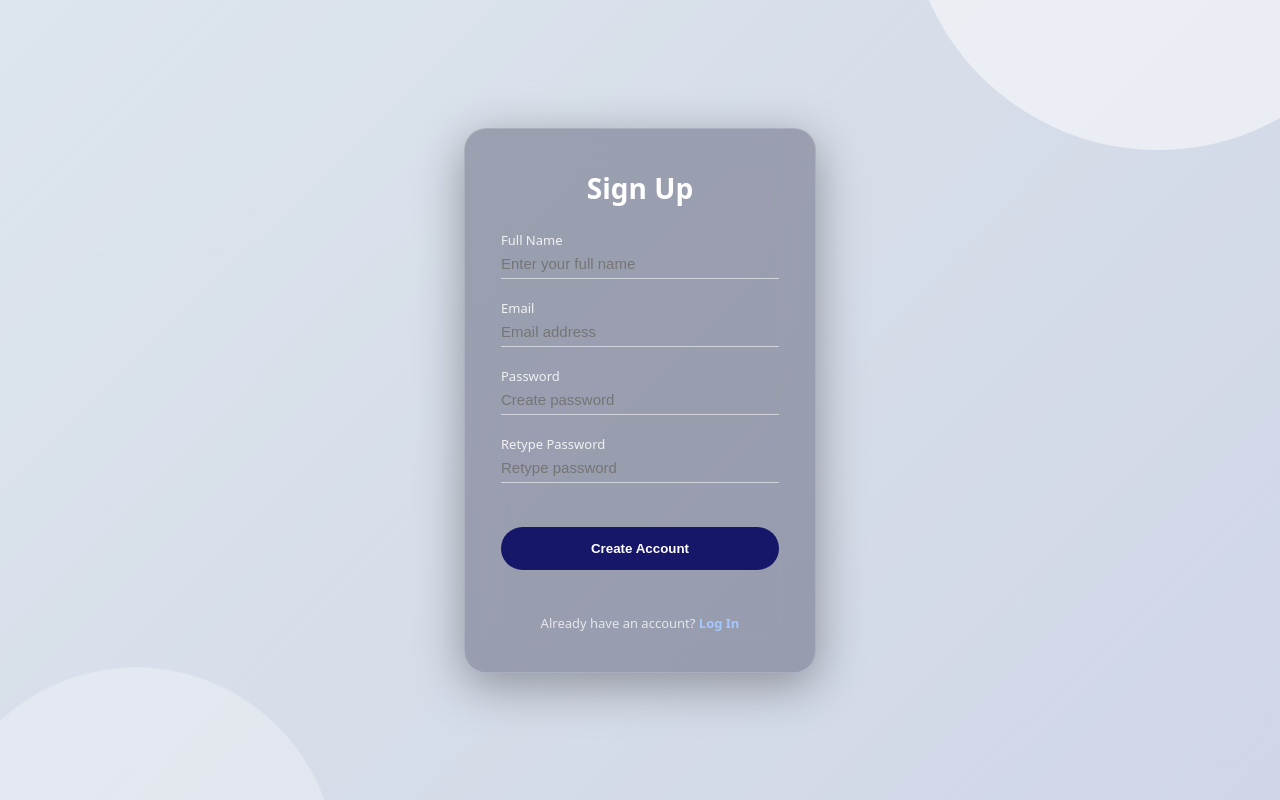
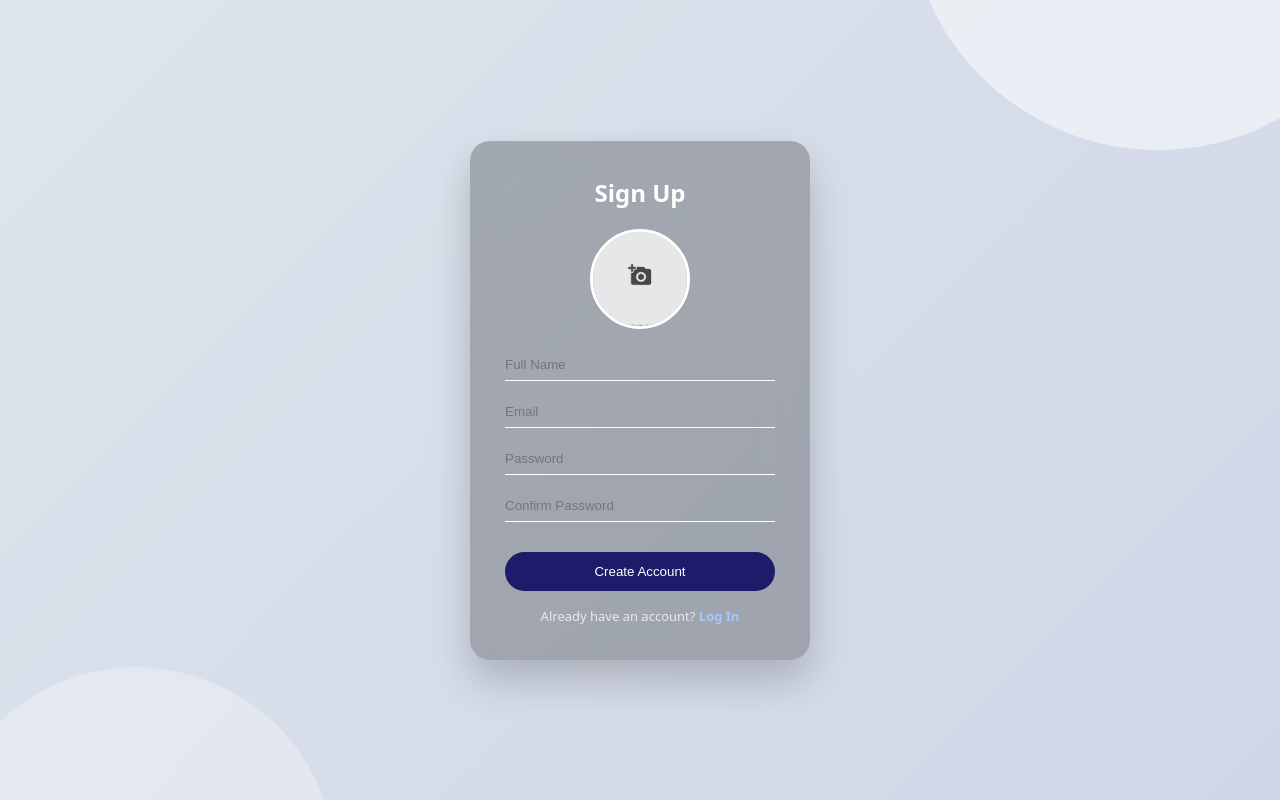
Before and after one commit to Jaspreet1117/Lost-And-Found-Portal, a Node server app: page /signup in a window 1280 px wide. Run offline with Node 20, Linux system fonts and the light colour scheme; some libraries are stand-ins or nearby versions.

Commit message:
signup to mongo connect

```diff
--- a/views/signup.ejs
+++ b/views/signup.ejs
@@ -2,11 +2,10 @@
 <html lang="en">
 <head>
   <meta charset="UTF-8" />
-    <title><%= typeof title !== 'undefined' ? title : "Sign Up" %></title>
+  <title>Sign Up</title>
   <meta name="viewport" content="width=device-width, initial-scale=1.0" />
 
   <style>
-
     * {
       box-sizing: border-box;
       margin: 0;
@@ -14,95 +13,129 @@
     }
 
     body {
-        font-family:
-          system-ui,
-          -apple-system,
-          BlinkMacSystemFont,
-          "Segoe UI",
-          sans-serif;
+      font-family: system-ui;
       min-height: 100vh;
       display: flex;
       align-items: center;
       justify-content: center;
-        color: #ffffff;
-        /* Using the background image you selected */
-        background-image: url("https://i.pinimg.com/1200x/41/74/b9/4174b96d7a37d5982fe53cba5343beab.jpg");
-        background-repeat: no-repeat;
-        background-size: cover;
-        background-position: center;
+      background: linear-gradient(135deg, #dde5ed, #d0d6e6);
+      position: relative;
+      overflow: hidden;
     }
 
-      .auth-wrapper {
-        width: 100%;
-        max-width: 400px;
-        padding: 24px;
-        display: flex;
-        flex-direction: column;
-        align-items: center;
+    /* Animated background elements */
+    body::before, body::after {
+      content: "";
+      position: fixed;
+      border-radius: 50%;
+      z-index: -1;
+    }
+    body::before {
+      top: -50%; right: -10%;
+      width: 500px; height: 500px;
+      background: rgba(255, 255, 255, 0.5);
+      animation: float 13s infinite ease-in-out;
+    }
+    body::after {
+      bottom: -30%; left: -5%;
+      width: 400px; height: 400px;
+      background: rgba(255, 255, 255, 0.3);
+      animation: float 25s infinite ease-in-out reverse;
+    }
+
+    @keyframes float {
+      0%, 100% { transform: translateY(0px); }
+      50% { transform: translateY(50px); }
     }
 
     .auth-card {
-        width: 100%;
-        background: rgba(40, 40, 70, 0.35);
-        backdrop-filter: blur(18px);
-        -webkit-backdrop-filter: blur(15px);
-        border-radius: 22px;
-        border: 1px solid rgba(255, 255, 255, 0.18);
-        padding: 40px 36px;
-        box-shadow: 0 12px 48px rgba(0, 0, 0, 0.35);
+      width: 340px;
+      padding: 35px;
+      border-radius: 20px;
+      background: rgba(0, 0, 0, 0.25);
+      backdrop-filter: blur(20px);
+      color: white;
+      box-shadow: 0 20px 40px rgba(0, 0, 0, 0.2);
     }
 
-      .auth-title {
-        font-size: 28px;
-        font-weight: 600;
-        text-align: center;
-        margin-bottom: 24px;
-      }
+    h2 { text-align: center; margin-bottom: 20px; }
 
-      .field {
-        margin-bottom: 20px;
-      }
+    .field { margin-bottom: 15px; }
 
-      .field label {
-        display: block;
-        font-size: 13px;
-        color: rgba(255, 255, 255, 0.85);
-        margin-bottom: 6px;
-      }
-
-      .input-row {
-        display: flex;
-        align-items: center;
-        border-bottom: 1px solid rgba(255, 255, 255, 0.55);
-        padding-bottom: 6px;
-        gap: 8px;
-      }
-
-      .input-row input {
-        flex: 1;
+    input:not([type="file"]) {
+      width: 100%;
+      border: none;
+      border-bottom: 1px solid white;
       background: transparent;
-        border: none;
+      color: white;
+      padding: 8px 0;
       outline: none;
-        font-size: 15px;
-        color: #ffffff;
     }
 
     .primary-btn {
       width: 100%;
-        margin-top: 24px;
-        padding: 14px;
+      padding: 12px;
+      border-radius: 25px;
       border: none;
-        border-radius: 999px;
-        background: rgb(23, 23, 106);
-        color: #ffffff;
-        font-weight: 600;
+      background: #1e1b6b;
+      color: white;
+      margin-top: 15px;
       cursor: pointer;
-        transition: transform 0.1s ease;
+      transition: 0.2s;
     }
 
-      .primary-btn:hover {
-        transform: translateY(-1px);
-        filter: brightness(1.2);
+    .primary-btn:hover { background: #2a26a5; }
+
+    /* 🔥 UPDATED Profile Circle & Animation */
+    .profile-wrapper {
+      text-align: center;
+      margin-bottom: 20px;
+    }
+
+    .image-container {
+      position: relative;
+      width: 100px;
+      height: 100px;
+      margin: 0 auto;
+      border-radius: 50%;
+      border: 3px solid white;
+      overflow: hidden; /* This crops the sliding images */
+      cursor: pointer;
+      background: rgba(255, 255, 255, 0.1);
+    }
+
+    .image-container img {
+      position: absolute;
+      top: 0;
+      left: 0;
+      width: 100%;
+      height: 100%;
+      object-fit: cover;
+      transition: transform 0.4s cubic-bezier(0.4, 0, 0.2, 1), opacity 0.3s;
+    }
+
+    /* Camera starts at center */
+    #preview {
+      opacity: 0.7;
+      transform: translateY(0);
+    }
+
+    /* Upload PNG starts below the circle */
+    .upload-icon {
+      transform: translateY(100%);
+      opacity: 0;
+      padding: 22px; /* Makes the arrow look properly sized in the circle */
+    }
+
+    /* Hover State: Slide Camera UP, Slide Arrow UP */
+    .image-container:hover #preview {
+      transform: translateY(-100%);
+      opacity: 0;
+    }
+
+    .image-container:hover .upload-icon {
+      transform: translateY(0);
+      opacity: 1;
     }
 
     .footer-text {
@@ -117,161 +150,105 @@
       font-weight: 700;
       text-decoration: none;
     }
-      /* Body Background */
-body {
-  background: linear-gradient(135deg, #dde5ed 0%, #d0d6e6 100%);
-  position: relative;
-  overflow: hidden;
-}
-
-/* Animated background elements */
-body::before {
-  content: "";
-  position: fixed;
-  top: -50%;
-  right: -10%;
-  width: 500px;
-  height: 500px;
-  background: rgba(255, 255, 255, 0.5);
-  border-radius: 50%;
-  z-index: -1;
-  animation: float 13s infinite ease-in-out;
-}
-
-body::after {
-  content: "";
-  position: fixed;
-  bottom: -30%;
-  left: -5%;
-  width: 400px;
-  height: 400px;
-  background: rgba(255, 255, 255, 0.3);
-  border-radius: 50%;
-  z-index: -1;
-  animation: float 25s infinite ease-in-out reverse;
-}
-
-/* Animation */
-@keyframes float {
-  0%, 100% {
-    transform: translateY(0px);
-  }
-  50% {
-    transform: translateY(50px);
-  }
-}
   </style>
 </head>
 
 <body>
-    <div class="auth-wrapper">
+
 <div class="auth-card">
-        <h1 class="auth-title">Sign Up</h1>
+  <h2>Sign Up</h2>
 
   <form id="signupForm">
-          <div class="field">
-            <label for="fullname">Full Name</label>
-            <div class="input-row">
-              <input
-                type="text"
-                id="fullname"
-                name="fullname"
-                required
-                placeholder="Enter your full name"
-              />
+    <div class="profile-wrapper">
+      <div class="image-container" id="imageContainer">
+        <img id="preview" src="./images/camera_icon.webp" alt="profile">
+        <img class="upload-icon" src="./images/upload.png" alt="upload" style = "background-size:cover; width:100%; height:100%;">
       </div>
+      <input type="file" id="profilePic" accept="image/*" style="display:none;">
     </div>
 
     <div class="field">
-            <label for="username">Email</label>
-            <div class="input-row">
-              <input
-                type="email"
-                id="username"
-                name="username"
-                required
-                placeholder="Email address"
-              />
-            </div>
+      <input type="text" id="fullname" placeholder="Full Name" required>
     </div>
 
     <div class="field">
-            <label for="pwd1">Password</label>
-            <div class="input-row">
-              <input
-                type="password"
-                id="pwd1"
-                name="password"
-                required
-                placeholder="Create password"
-              />
+      <input type="email" id="username" placeholder="Email" required>
     </div>
+
+    <div class="field">
+      <input type="password" id="pwd1" placeholder="Password" required>
     </div>
+
     <div class="field">
-            <label for="pwd2">Retype Password</label>
-            <div class="input-row">
-              <input
-                type="password"
-                id="pwd2"
-                name="confirmPassword"
-                required
-                placeholder="Retype password"
-              />
-            </div>
+      <input type="password" id="pwd2" placeholder="Confirm Password" required>
     </div>
 
     <button type="submit" class="primary-btn">Create Account</button>
   </form>
 
-        <p
-          id="signupMessage"
-          class="footer-text"
-          style="min-height: 18px; margin-top: 10px"
-        ></p>
+  <p id="msg" class="footer-text"></p>
 
   <p class="footer-text">
-          Already have an account?
-          <a href="/login">Log In</a>
+    Already have an account? <a href="/login">Log In</a>
   </p>
-      </div>
 </div>
 
 <script>
-      document
-        .getElementById("signupForm")
-        .addEventListener("submit", function (e) {
+const fileInput = document.getElementById("profilePic");
+const imageContainer = document.getElementById("imageContainer");
+const preview = document.getElementById("preview");
+
+// Trigger file input when clicking the circle
+imageContainer.addEventListener("click", () => {
+  fileInput.click();
+});
+
+// Update preview when file is selected
+fileInput.addEventListener("change", () => {
+  const file = fileInput.files[0];
+  if (file) {
+    const url = URL.createObjectURL(file);
+    preview.src = url;
+    preview.style.opacity = "1";
+  }
+});
+
+// Form Submission
+document.getElementById("signupForm").addEventListener("submit", function(e) {
   e.preventDefault();
+  const msg = document.getElementById("msg");
 
-          const messageEl = document.getElementById("signupMessage");
-          const fullname = document.getElementById("fullname").value;
-          const username = document.getElementById("username").value;
-          const password = document.getElementById("pwd1").value;
-          const confirmPassword = document.getElementById("pwd2").value;
-          // POST request to send data to the server
+  const formData = new FormData();
+  formData.append("fullname", document.getElementById("fullname").value);
+  formData.append("username", document.getElementById("username").value);
+  formData.append("password", document.getElementById("pwd1").value);
+  formData.append("confirmPassword", document.getElementById("pwd2").value);
+
+  if (fileInput.files[0]) {
+    formData.append("profilePic", fileInput.files[0]);
+  }
+
   fetch("/signup", {
     method: "POST",
-            headers: { "Content-Type": "application/json" },
-            body: JSON.stringify({ fullname, username, password, confirmPassword  }),
+    body: formData
   })
-            .then((res) => res.json())
-            .then((data) => {
+  .then(res => res.json())
+  .then(data => {
     if (data.success) {
-                messageEl.textContent =
-                  "Account created! Redirecting to login...";
-                messageEl.style.color = "#4ade80";
-                setTimeout(() => {
-                  window.location.href = "/login";
-                }, 1200);
+      msg.innerText = "Signup successful!";
+      msg.style.color = "lightgreen";
+      setTimeout(() => window.location = "/login", 1000);
     } else {
-                messageEl.textContent = data.message || "Signup failed";
-                messageEl.style.color = "#f87171";
+      msg.innerText = data.message || "Signup failed";
+      msg.style.color = "#f87171";
     }
   })
-            .catch((err) => {
-              messageEl.textContent = "Server connection error";
-              messageEl.style.color = "#f87171";
+  .catch(() => {
+    msg.innerText = "Server error";
+    msg.style.color = "#f87171";
   });
 });
 </script>
+
 </body>
 </html>
```
Also changed, not shown: data.json (+116 -0 lines), index.js (+79 -153 lines), package.json (+10 -2 lines), public/images/camera_icon.webp (added), public/images/upload.png (added), 5 other files. Lines whose indentation alone changed are shown as unchanged.
